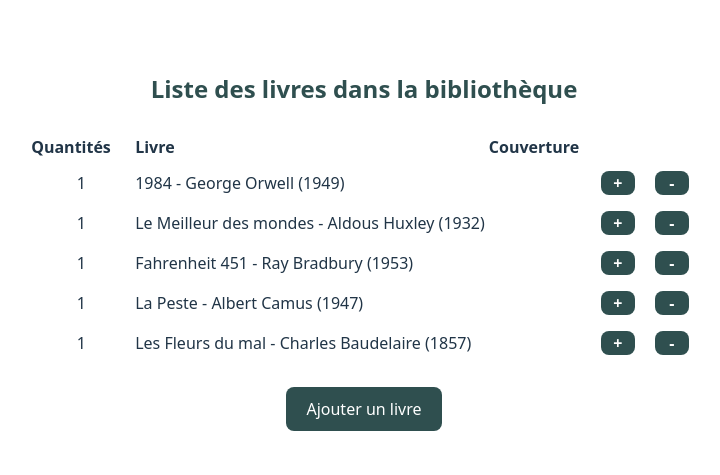
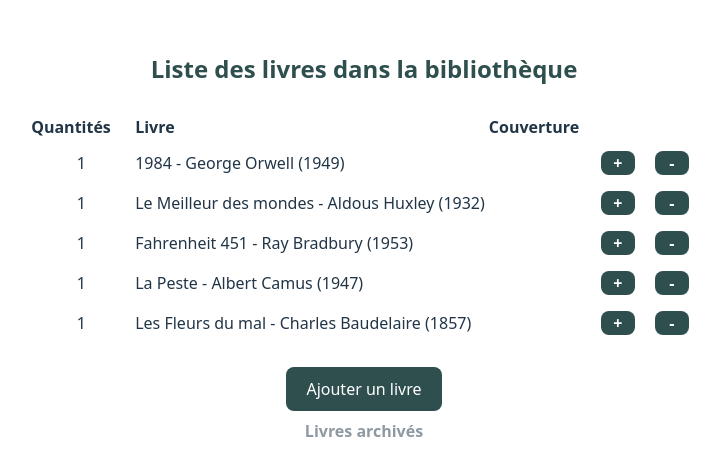
Before and after one commit to tiffaniequilbeuf/React-Bookstore, a React (Vite) app: page / in a window 1280 px wide. Shown: the part 157-632 px from the top of the page, without its empty margins (276-996 px from the left). Built offline with nearby package versions, Linux system fonts and the light colour scheme.

Commit message:
ajout des archives sans variables calculés

```diff
--- a/src/App.css
+++ b/src/App.css
@@ -118,3 +118,11 @@ input {
 .bold{
     font-weight: bold;
 }
+
+.archived{
+    opacity : .5;
+}
+
+.archived li{
+    list-style: none;
+}
--- a/src/App.jsx
+++ b/src/App.jsx
@@ -3,6 +3,7 @@ import reactLogo from './assets/react.svg'
 import viteLogo from '/vite.svg'
 import './App.css'
 import { Book } from './composant/Book'
+import { Archives } from './composant/Archives'
 
 function App() {
 
@@ -110,6 +111,14 @@ function App() {
                     <button className="btn" type="submit">Ajouter</button>
                 </form>
             }
+            <section className='archived'>
+                <div className='bold'>Livres archivés </div>
+                <ul>
+                    {
+                        books.map((book) => <Archives book={book} key={book.title} />)
+                    }
+                </ul>
+            </section>
         </>
     )
 }
--- /dev/null
+++ b/src/composant/Archives.jsx
@@ -0,0 +1,9 @@
+export function Archives({book}) {
+    return (
+        <>
+        { book.quantity <= 0 &&
+            <li>{book.title} - {book.author} ({book.year}) </li>
+        }
+        </>
+    )
+}
```
